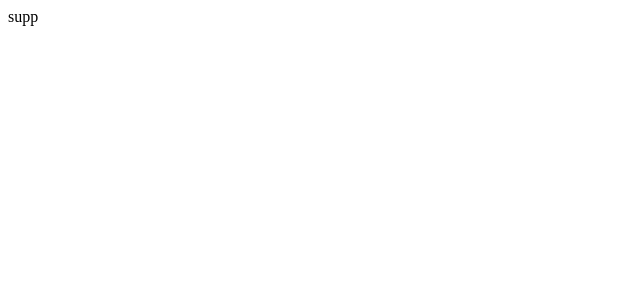
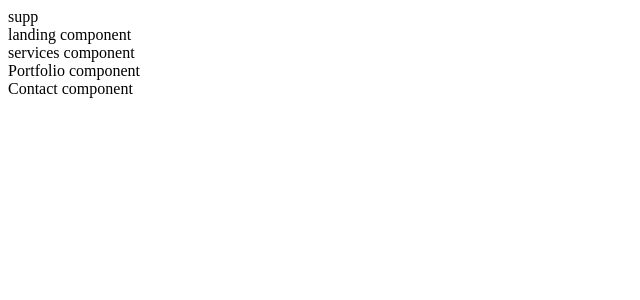
Before and after one commit to Nyanza/studio-ki, a React app: page / in a window 1280 px wide. Shown: the top 300 px of the page, without its empty margins (0-640 px from the left). Built offline with nearby package versions, Linux system fonts and the light colour scheme.

Commit message:
initialize entry components for each section

```diff
--- /dev/null
+++ b/src/contact/contact.jsx
@@ -0,0 +1,13 @@
+import React, { Component } from 'react';
+
+import './contact.scss';
+
+class Contact extends Component {
+	render() {
+		return <div className='contact'>
+			Contact component
+		</div>;
+	}
+}
+
+export default Contact;
--- /dev/null
+++ b/src/contact/contact.scss
@@ -0,0 +1,3 @@
+.contact {
+
+}
--- a/src/index.jsx
+++ b/src/index.jsx
@@ -1,5 +1,10 @@
 import React, { Component } from 'react';
 import ReactDOM from 'react-dom';
+
+import Landing from './landing/landing.jsx';
+import Services from './services/services.jsx';
+import Portfolio from './portfolio/portfolio.jsx';
+import Contact from './contact/contact.jsx';
 
 import './index.scss';
 
@@ -7,6 +12,10 @@ class App extends Component {
 	render() {
 		return <div className="main">
 			supp
+			<Landing />
+			<Services />
+			<Portfolio />
+			<Contact />
 		</div>;
 	}
 }
--- /dev/null
+++ b/src/landing/landing.jsx
@@ -0,0 +1,13 @@
+import React, { Component } from 'react';
+
+import './landing.scss';
+
+class Landing extends Component {
+	render() {
+		return <div className='landing'>
+			landing component
+		</div>;
+	}
+}
+
+export default Landing;
--- /dev/null
+++ b/src/landing/landing.scss
@@ -0,0 +1,3 @@
+.landing {
+
+}
--- /dev/null
+++ b/src/portfolio/portfolio.jsx
@@ -0,0 +1,13 @@
+import React, { Component } from 'react';
+
+import './portfolio.scss';
+
+class Portfolio extends Component {
+	render() {
+		return <div className='portfolio'>
+			Portfolio component
+		</div>;
+	}
+}
+
+export default Portfolio;
--- /dev/null
+++ b/src/portfolio/portfolio.scss
@@ -0,0 +1,3 @@
+.portfolio {
+
+}
--- /dev/null
+++ b/src/services/services.jsx
@@ -0,0 +1,13 @@
+import React, { Component } from 'react';
+
+import './services.scss';
+
+class Services extends Component {
+	render() {
+		return <div className='services'>
+			services component
+		</div>;
+	}
+}
+
+export default Services;
--- /dev/null
+++ b/src/services/services.scss
@@ -0,0 +1,3 @@
+.services {
+
+}
```
